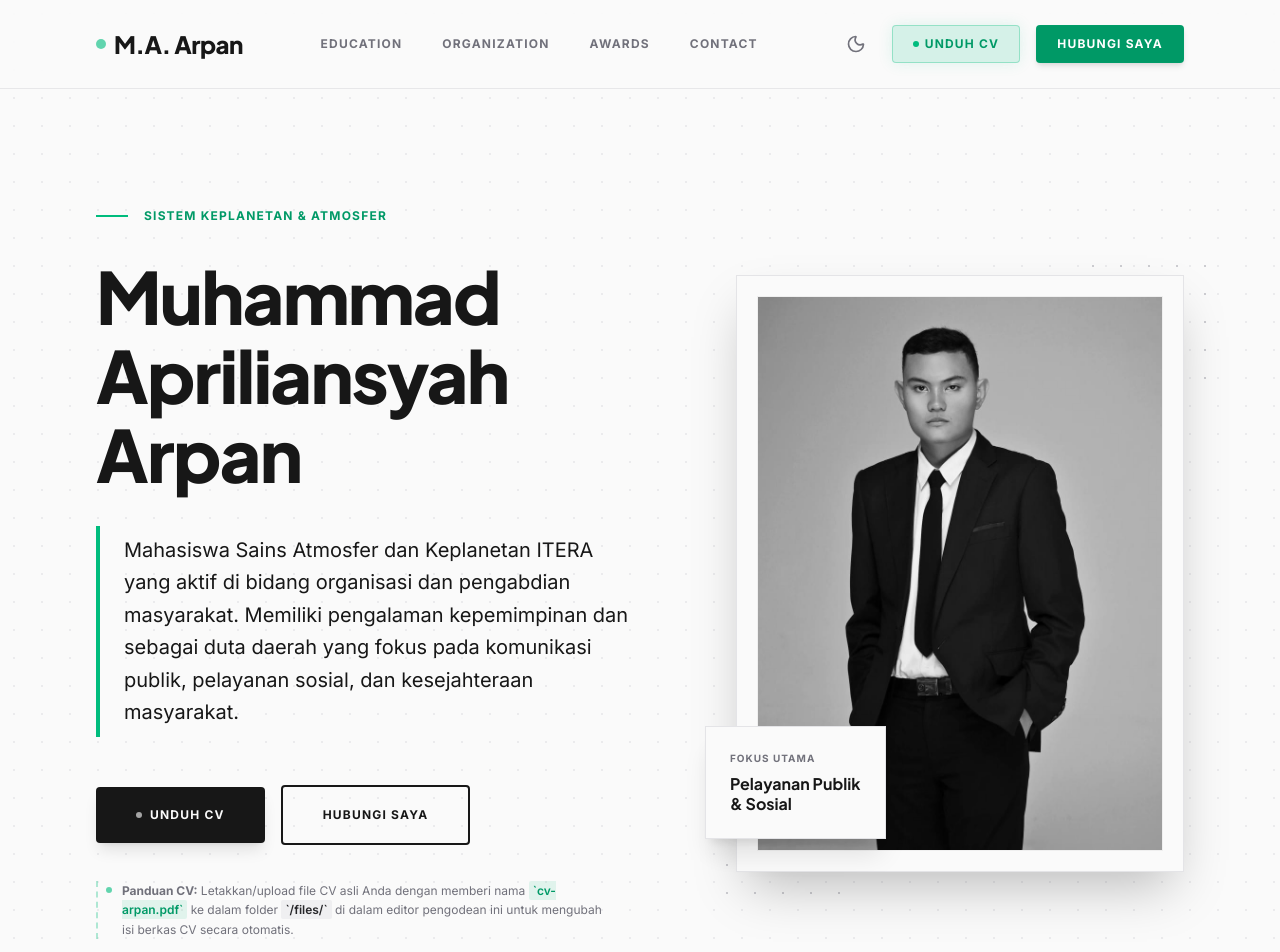
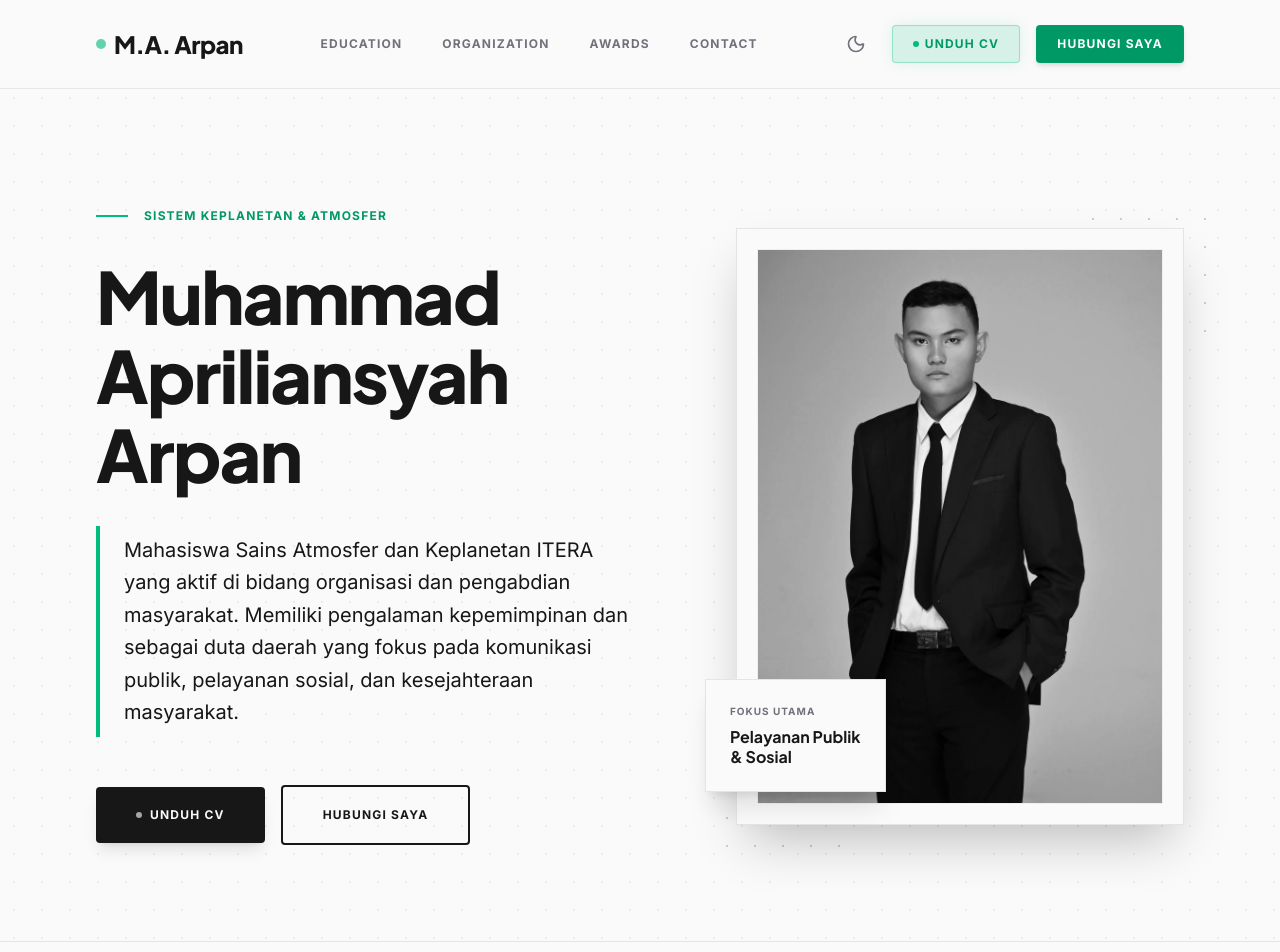
Before and after one commit to BreadOcT/Muhammad-Apriliansyah-Arpan, a React (Vite) app: page / in a window 1280 px wide. Shown: the top 952 px of the page. Built offline with nearby package versions, Linux system fonts and the light colour scheme.

Commit message:
refactor: remove CV download tooltip
Clean up the UI by removing the explanatory tooltip from the CV download button.

```diff
--- a/src/App.tsx
+++ b/src/App.tsx
@@ -326,10 +326,8 @@ const AwardCard = ({ item, index, isDarkMode }: { item: any, index: number, isDa
 
 // --- Beautiful Glowing/Explanatory CV Button Component ---
 const CvButton = ({ className = "" }: { className?: string }) => {
-  const [showGuide, setShowGuide] = useState(false);
-
   return (
-    <div className="relative inline-block" onMouseEnter={() => setShowGuide(true)} onMouseLeave={() => setShowGuide(false)}>
+    <div className="relative inline-block">
       <a
         href="/files/cv-arpan.pdf"
         download="CV_Muhammad_Apriliansyah_Arpan.pdf"
@@ -338,27 +336,6 @@ const CvButton = ({ className = "" }: { className?: string }) => {
         <span className="w-1.5 h-1.5 rounded-full bg-emerald-500 animate-pulse"></span>
         <span>UNDUH CV</span>
       </a>
-
-      {/* Elegant Explanatory Tooltip ("diterangkan") for configuration */}
-      <AnimatePresence>
-        {showGuide && (
-          <motion.div
-            initial={{ opacity: 0, y: 10, scale: 0.95 }}
-            animate={{ opacity: 1, y: 0, scale: 1 }}
-            exit={{ opacity: 0, y: 10, scale: 0.95 }}
-            transition={{ duration: 0.2 }}
-            className="absolute bottom-full mb-3 left-1/2 -translate-x-1/2 w-72 bg-neutral-900 border border-zinc-805 text-zinc-150 p-4 text-left shadow-2xl rounded-xs z-50 text-[11px] leading-relaxed hidden lg:block"
-          >
-            <div className="absolute top-full left-1/2 -translate-x-1/2 -mt-1.5 border-4 border-transparent border-t-neutral-900 animate-pulse"></div>
-            <p className="font-bold text-emerald-400 text-[10px] tracking-widest uppercase mb-1.5">💡 PETUNJUK KUSTOMISASI CV:</p>
-            <p className="mb-1 text-zinc-300">Untuk mengganti berkas CV demo ini dengan CV asli Anda langsung:</p>
-            <ol className="list-decimal list-inside space-y-1 text-zinc-400">
-              <li>Ubah nama file CV asli menjadi <span className="font-semibold text-emerald-400 text-[10px]">`cv-arpan.pdf`</span>.</li>
-              <li>Unggah/letakkan file itu di folder <span className="font-bold text-zinc-200">`/files/`</span> di editor ini.</li>
-            </ol>
-          </motion.div>
-        )}
-      </AnimatePresence>
     </div>
   );
 };
@@ -436,12 +413,7 @@ const Navbar = ({ isDarkMode, toggleDarkMode }: { isDarkMode: boolean, toggleDar
               </a>
             ))}
             <div className="mt-4 flex flex-col gap-5">
-              <div className="w-full flex flex-col items-center">
-                <CvButton className="w-full py-4 text-center flex justify-center" />
-                <p className="text-[10px] text-zinc-455 dark:text-zinc-400 mt-2 text-center leading-relaxed">
-                  💡 Taruh nama berkas <strong className="font-semibold text-emerald-600 dark:text-emerald-400">cv-arpan.pdf</strong> di folder <strong className="font-semibold">/files/</strong> untuk kustomisasi CV.
-                </p>
-              </div>
+              <CvButton className="w-full py-4 text-center flex justify-center animate-none" />
               <a
                 href="#contact"
                 onClick={() => setIsMobileMenuOpen(false)}
@@ -513,13 +485,7 @@ const Hero = ({ isDarkMode }: { isDarkMode: boolean }) => {
               </a>
             </div>
 
-            {/* Highly detailed persistent CV explanation guide ("diterangkan jika diakses") */}
-            <div className="flex items-start gap-2.5 text-xs text-zinc-500 dark:text-zinc-450 mt-1 pl-2 font-sans leading-relaxed border-l-2 border-dashed border-emerald-500/30 max-w-lg">
-              <span className="w-1.5 h-1.5 rounded-full bg-emerald-500 animate-pulse mt-1.5 shrink-0"></span>
-              <span>
-                <strong>Panduan CV:</strong> Letakkan/upload file CV asli Anda dengan memberi nama <strong className="text-emerald-600 dark:text-emerald-400 font-semibold bg-emerald-500/10 px-1 py-0.5 rounded-xs">`cv-arpan.pdf`</strong> ke dalam folder <strong className="text-zinc-800 dark:text-zinc-200 font-semibold bg-zinc-200/50 dark:bg-zinc-900 px-1 py-0.5 rounded-xs">`/files/`</strong> di dalam editor pengodean ini untuk mengubah isi berkas CV secara otomatis.
-              </span>
-            </div>
+            {/* Hero CTA buttons end */}
           </motion.div>
 
           {/* Photo Section - Order 1 on Mobile (shows first!), 2 on Desktop */}
```
